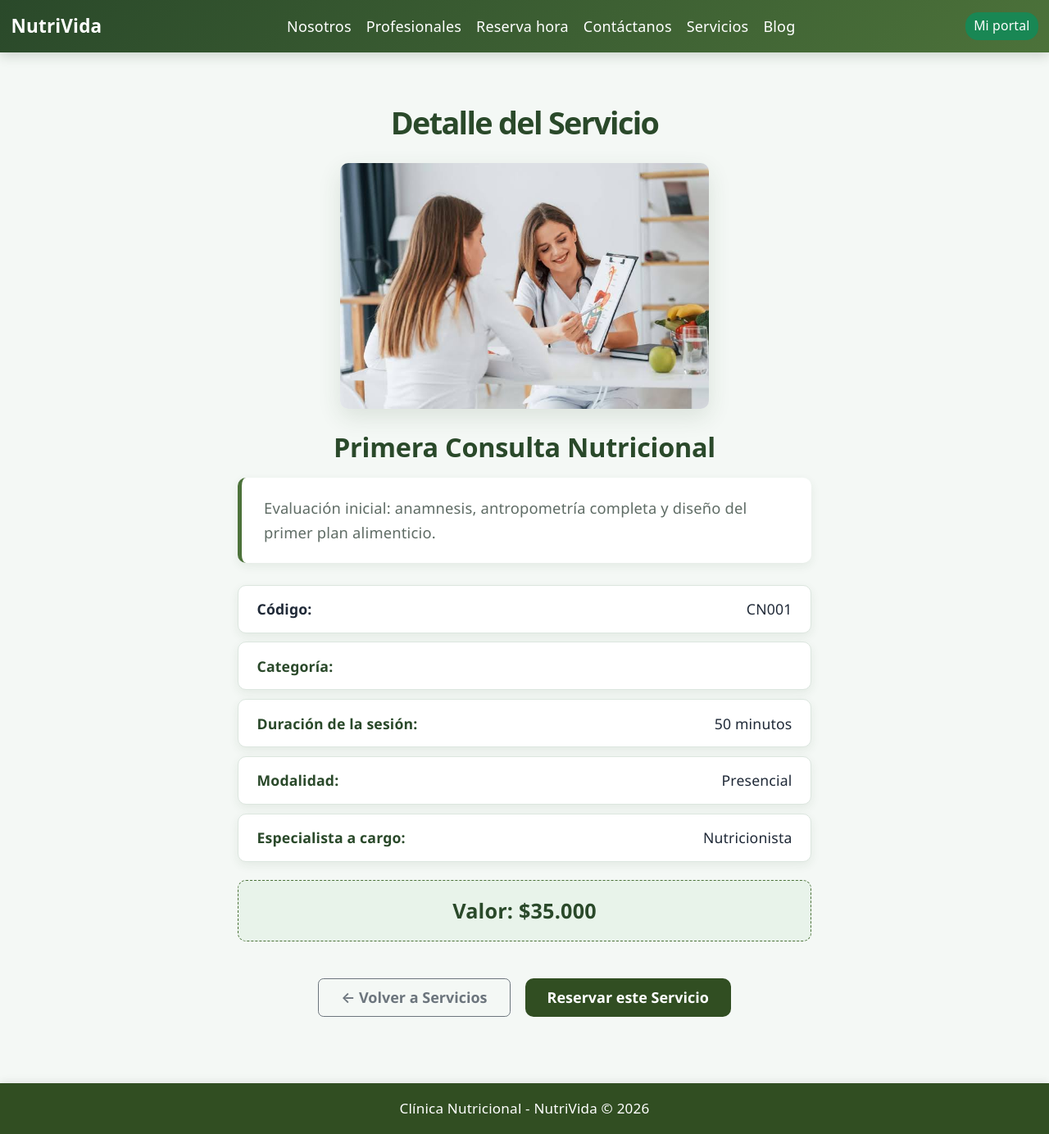
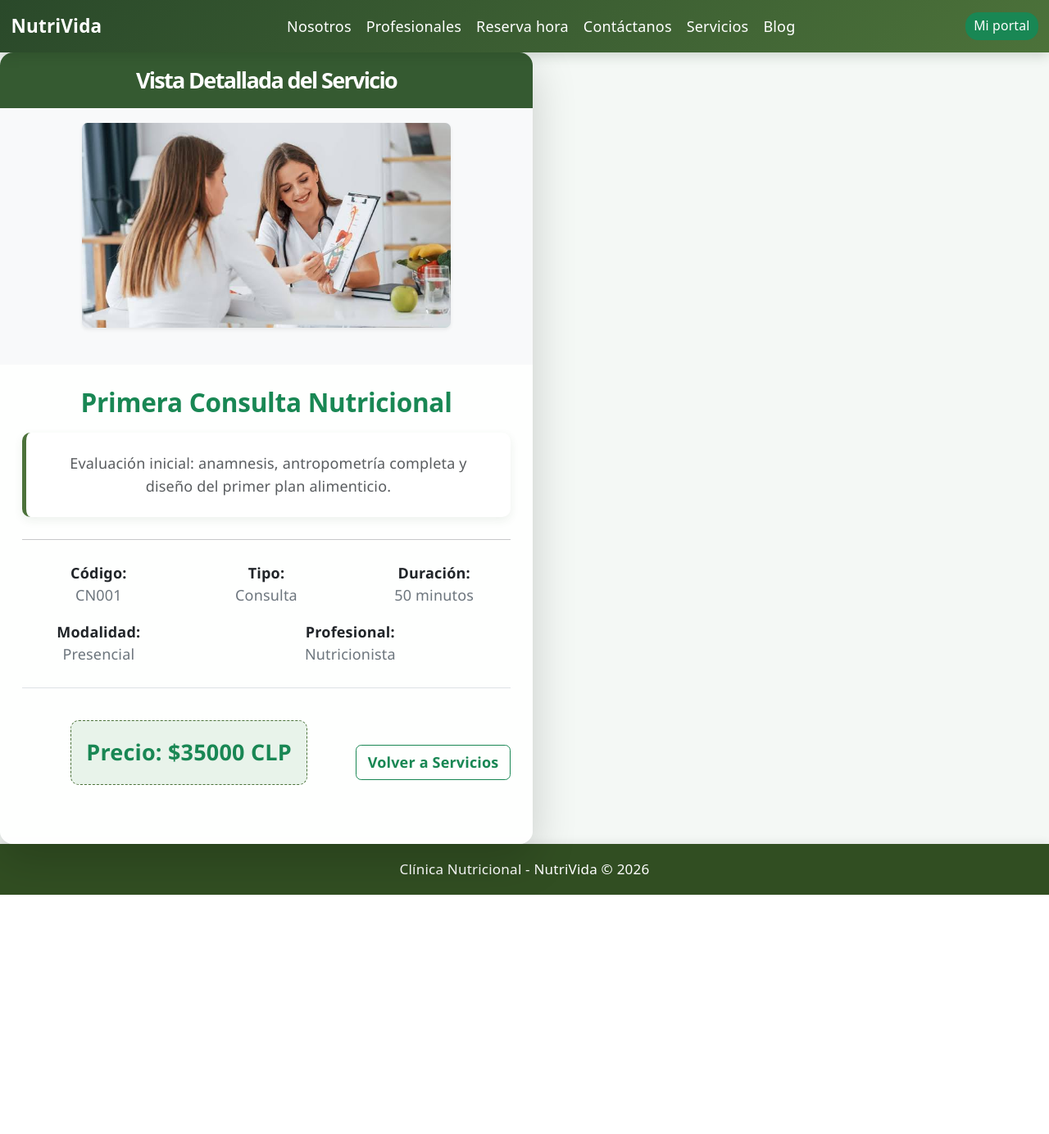
Before and after one commit to yas-mp/Clinica-NutriVida-2.0, a React (Vite) app in the folder nutrivida/: page /servicios/1 in a window 1280 px wide. Shown: the whole page at 82% size. After the commit the page ends 1092 px from the top, so only its background shows below. Built offline with nearby package versions, Linux system fonts and the light colour scheme.

Commit message:
Se crean los componentes de CardDetalleServicios
Se implementa la molécula reutilizable encargada de renderizar la ficha técnica de cada servicio con su código, tipo, duración, modalidad y valor.

```diff
--- a/nutrivida/src/components/moleculas/CardDetalleServicios.tsx
+++ b/nutrivida/src/components/moleculas/CardDetalleServicios.tsx
@@ -1,5 +1,5 @@
 import React from 'react';
-import { useNavigate } from 'react-router-dom';
+import { Link } from 'react-router-dom';
 import type { ServicioNutricional } from '../data/ListadoServicios';
 
 interface CardDetalleServiciosProps {
@@ -7,63 +7,78 @@ interface CardDetalleServiciosProps {
 }
 
 const CardDetalleServicios: React.FC<CardDetalleServiciosProps> = ({ servicio }) => {
-  const navigate = useNavigate();
+  return (
+    <div
+      className="card shadow-lg border-0 overflow-hidden"
+      style={{
+        maxWidth: '650px',
+        width: '100%',
+        borderRadius: '16px',
+        backgroundColor: 'rgba(255, 255, 255, 0.95)',
+      }}
+    >
+      <div
+        className="text-center text-white py-3"
+        style={{ backgroundColor: 'rgb(53, 90, 49)' }}
+      >
+        <h1 className="m-0 fs-4 fw-bold text-white">Vista Detallada del Servicio</h1>
+      </div>
 
-  const formatearPrecio = (valor: number) =>
-    valor.toLocaleString('es-CL', { style: 'currency', currency: 'CLP' });
+      <div className="text-center p-3 bg-light">
+        <img
+          id="imagen"
+          src={servicio.imagen}
+          alt={servicio.nombre}
+          className="img-fluid rounded shadow-sm mx-auto"
+          style={{ maxHeight: '250px', objectFit: 'cover' }}
+        />
+      </div>
 
-  return (
-    <div className="container my-4">
-      <h1>Detalle del Servicio</h1>
-      <img id="imagen" src={servicio.imagen} alt={servicio.nombre} />
-      <h2 id="nombre">{servicio.nombre}</h2>
-      <p id="descripcion">{servicio.descripcion}</p>
+      <div className="card-body p-4">
+        <h2
+          id="nombre"
+          className="card-title text-success fw-bold text-center mb-3 fs-3"
+        >
+          {servicio.nombre}
+        </h2>
 
-      <p id="codigo">
-        <strong>Código:</strong> <span>{servicio.codigo}</span>
-      </p>
-      <p id="tipo">
-        <strong>Categoría:</strong> <span>{servicio.categoria}</span>
-      </p>
-      <p id="duracion">
-        <strong>Duración de la sesión:</strong> <span>{servicio.duracion}</span>
-      </p>
-      <p id="modalidad">
-        <strong>Modalidad:</strong> <span>{servicio.modalidad}</span>
-      </p>
-      <p id="profesional">
-        <strong>Especialista a cargo:</strong> <span>{servicio.profesional}</span>
-      </p>
+        <p id="descripcion" className="text-muted text-center mb-4 lead fs-6">
+          {servicio.descripcion}
+        </p>
 
-      <div id="precio">Valor: {formatearPrecio(servicio.precio)}</div>
+        <hr className="my-4" />
 
-      <div
-        className="d-flex justify-content-center gap-3 mb-5 mx-auto"
-        style={{ maxWidth: '700px', width: '100%' }}
-      >
-        <button
-          type="button"
-          className="btn btn-outline-secondary px-4 py-2 fw-semibold"
-          onClick={() => navigate('/servicios')}
-        >
-          ← Volver a Servicios
-        </button>
+        <div className="row g-3 text-secondary text-center">
+          <div className="col-6 col-md-4">
+            <span className="d-block fw-bold text-dark">Código:</span>
+            <span id="codigo">{servicio.codigo}</span>
+          </div>
+          <div className="col-6 col-md-4">
+            <span className="d-block fw-bold text-dark">Tipo:</span>
+            <span id="tipo">{servicio.tipo}</span>
+          </div>
+          <div className="col-6 col-md-4">
+            <span className="d-block fw-bold text-dark">Duración:</span>
+            <span id="duracion">{servicio.duracion}</span>
+          </div>
+          <div className="col-6 col-md-4">
+            <span className="d-block fw-bold text-dark">Modalidad:</span>
+            <span id="modalidad">{servicio.modalidad}</span>
+          </div>
+          <div className="col-6 col-md-8">
+            <span className="d-block fw-bold text-dark">Profesional:</span>
+            <span id="profesional">{servicio.profesional}</span>
+          </div>
+        </div>
 
-        <button
-          type="button"
-          className="nv-btn-primary px-4 py-2"
-          onClick={() =>
-            navigate('/reservas-horas', {
-              state: {
-                servicioPreseleccionado: servicio.nombre,
-                profesionalPreseleccionado:
-                  servicio.profesional !== 'Equipo NutriVida' ? servicio.profesional : '',
-              },
-            })
-          }
-        >
-          Reservar este Servicio
-        </button>
+        <div className="d-flex justify-content-between align-items-center mt-4 pt-3 border-top">
+          <span id="precio" className="fs-4 fw-bold text-success">
+            Precio: ${servicio.precio} CLP
+          </span>
+          <Link to="/servicios" className="btn btn-outline-success fw-bold">
+            Volver a Servicios
+          </Link>
+        </div>
       </div>
     </div>
   );
```
